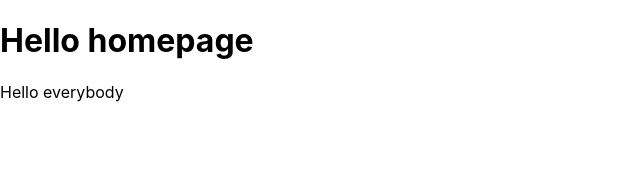
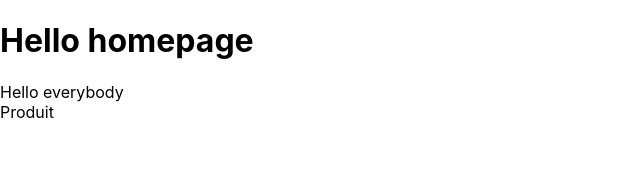
Before and after one commit to Konexio-2022/branches-course, a React (Create React App) app: page / in a window 1280 px wide. Shown: the top 172 px of the page, without its empty margins (0-640 px from the left). Built offline with nearby package versions, Linux system fonts and the light colour scheme.

Commit message:
page product

```diff
--- a/src/App.js
+++ b/src/App.js
@@ -1,11 +1,15 @@
-import React, { Component } from 'react'
-import Contact from "./components/Contact"
+import React, { Component } from "react";
+import Contact from "./components/Contact";
+import Produit from "./components/Produit";
 
 export default class App extends Component {
   render() {
-    return <div>
-      <h1>Hello homepage</h1>
-    <Contact/>
-    </div>
+    return (
+      <div>
+        <h1>Hello homepage</h1>
+        <Contact />
+        <Produit />
+      </div>
+    );
   }
 }
--- /dev/null
+++ b/src/components/Produit.js
@@ -0,0 +1,7 @@
+import React, { Component } from "react";
+
+export default class Produit extends Component {
+  render() {
+    return <div>Produit</div>;
+  }
+}
```
